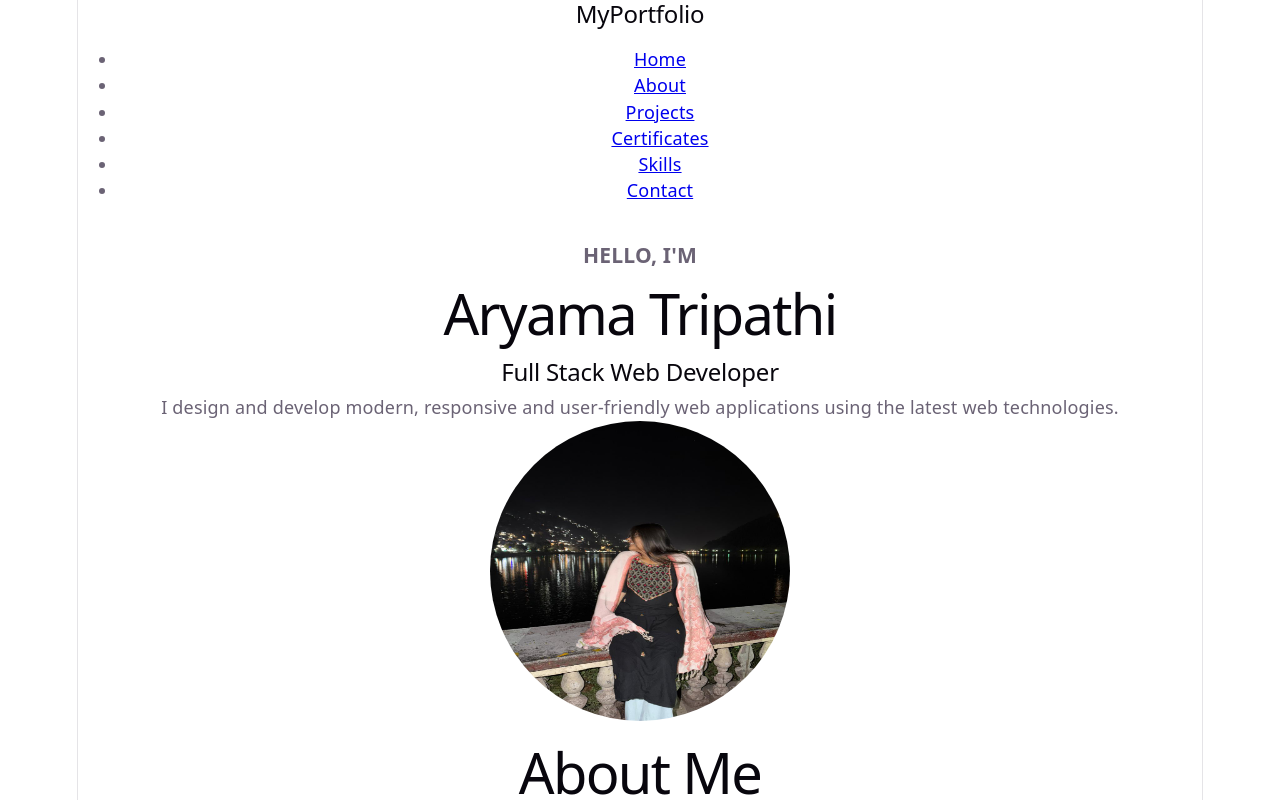
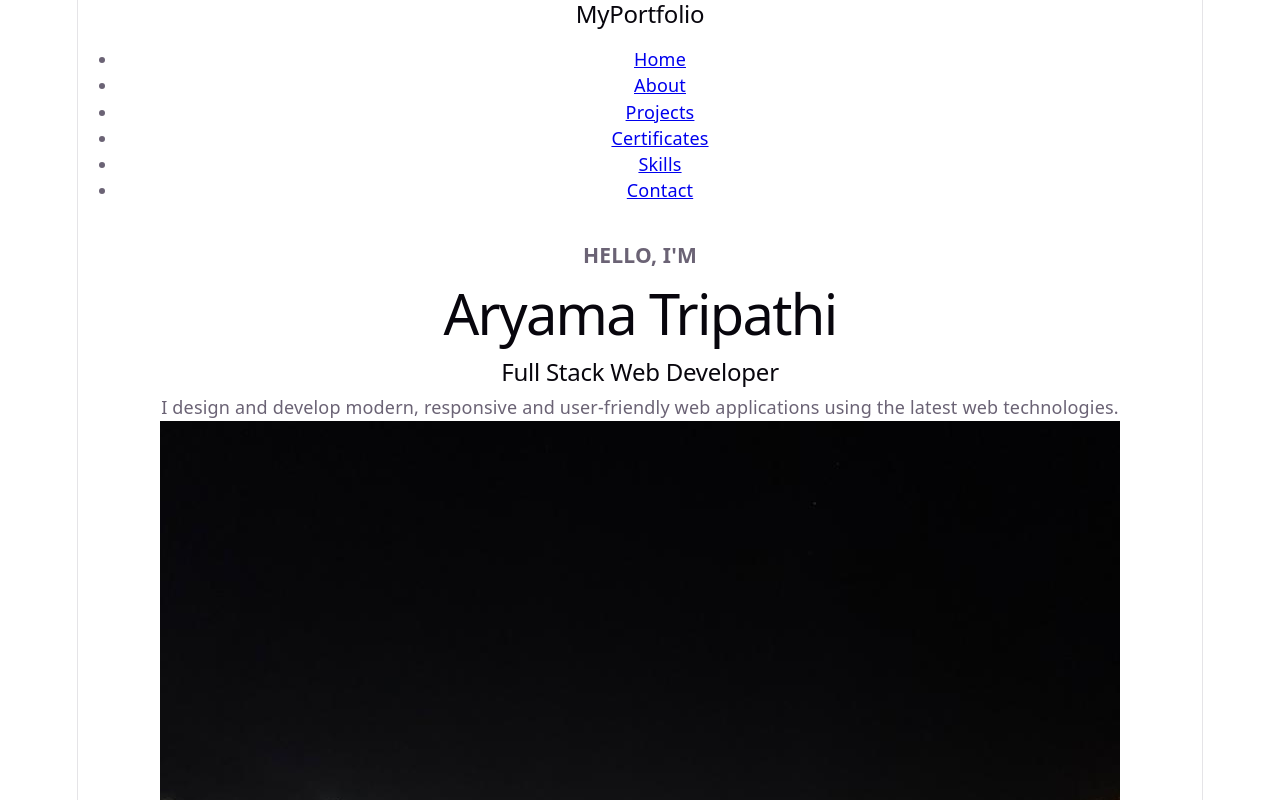
Before and after one commit to Aryama10/portfolio, a React (Vite) app: page / in a window 1280 px wide. Shown: the top 800 px of the page. Built offline with nearby package versions, Linux system fonts and the light colour scheme.

Commit message:
Update Home.jsx

```diff
--- a/src/components/Home.jsx
+++ b/src/components/Home.jsx
@@ -1,13 +1,15 @@
 import myimg from '../assets/images/myphoto.jpeg'
 
 function Home() {
-    return(
-        <>
-        <section className="container">
-        <div className="row">
-          <div className="col-lg-6">
+  return (
+    <section className="container py-5" id="home">
+      <div className="row align-items-center">
+
+        <div className="col-12 col-lg-6 text-center text-lg-start mb-4 mb-lg-0">
           <h3>HELLO, I'M</h3>
+
           <h1>Aryama Tripathi</h1>
+
           <h2>Full Stack Web Developer</h2>
 
           <p>
@@ -16,15 +18,17 @@ function Home() {
           </p>
         </div>
 
-          <div className="col-lg-6">
-            <img src={myimg} alt="nature" style={{ width: "300px", height: "300px", borderRadius:"50%"}}
+        <div className="col-12 col-lg-6 text-center">
+          <img
+            src={myimg}
+            alt="Aryama Tripathi"
+            className="profile-img"
           />
         </div>
 
       </div>
     </section>
-    </>
-  );
+  )
 }
 
 export default Home;
```
Lines whose indentation alone changed are shown as unchanged.
